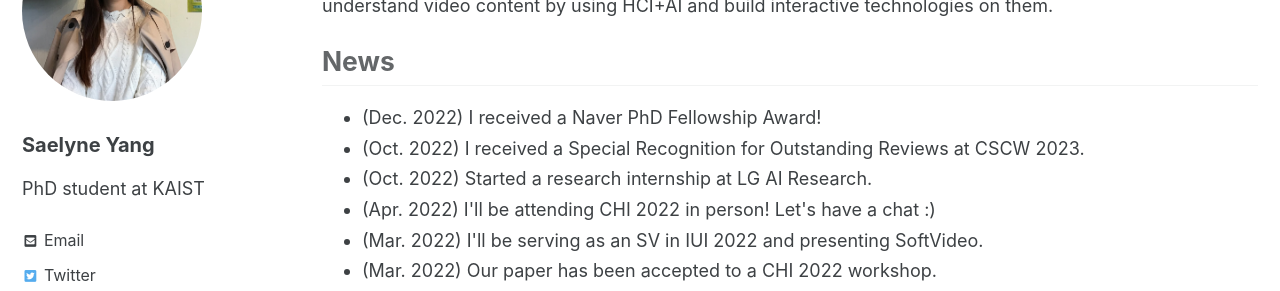
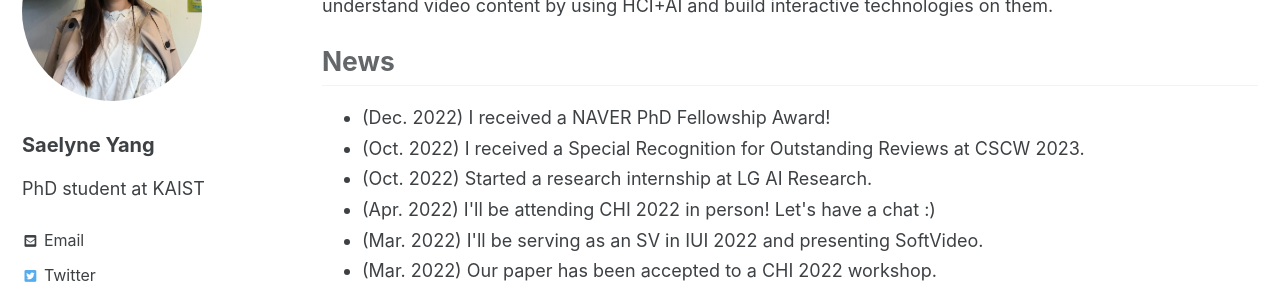
Before and after one commit to saelyne/saelyne-website, a Jekyll site: the page built from index.html, in a window 1280 px wide and 1400 px high. Shown: the part 190-481 px from the top of the window. Built offline with Jekyll 4.4.1, drawn with Linux system fonts in a browser that asks for light colours; cached includes are drawn as plain includes; the list of posts is cut into pages by our own code; some of the changed text lies outside the part shown.

```diff
--- a/_data/awards.yml
+++ b/_data/awards.yml
@@ -1,4 +1,4 @@
-- title: "Naver PhD Fellowship"
+- title: "NAVER PhD Fellowship"
   date: "2022"
   link: ""
 - title: "Special Recognition for Outstanding Reviews"
--- a/_data/news.yml
+++ b/_data/news.yml
@@ -1,4 +1,4 @@
-- item: (Dec. 2022) I received a Naver PhD Fellowship Award!
+- item: (Dec. 2022) I received a NAVER PhD Fellowship Award!
 - item: (Oct. 2022) I received a Special Recognition for Outstanding Reviews at CSCW 2023.
 - item: (Oct. 2022) Started a research internship at LG AI Research.
 - item: (Apr. 2022) I'll be attending CHI 2022 in person! Let's have a chat :)
```
